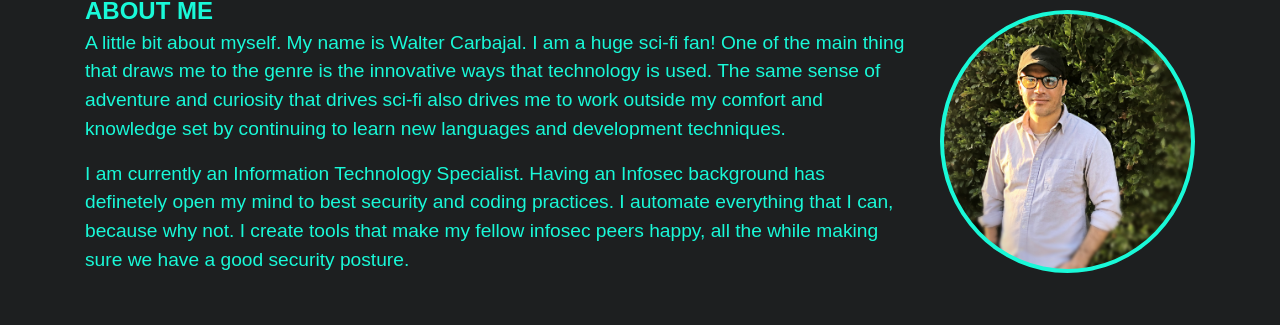
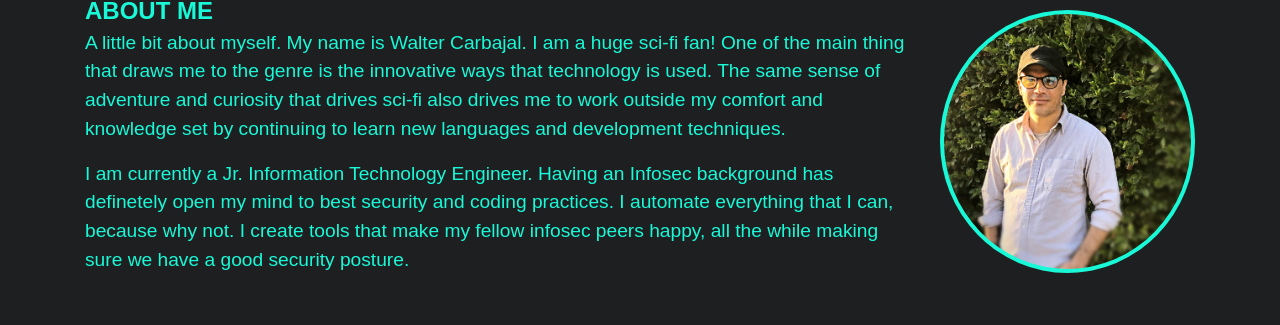
Before and after one commit to cretlaw/portfolio, a plain HTML site: page index.html in a window 1280 px wide. Shown: the part 978-1303 px from the top of the page. Drawn offline with nearby package versions, Linux system fonts and the light colour scheme; a web font is replaced by a local one.

Commit message:
Updated work title in about me

```diff
--- a/index.html
+++ b/index.html
@@ -71,7 +71,7 @@
             new languages and development techniques.
           </p>
           <p>
-            I am currently an Information Technology Specialist. Having an Infosec
+            I am currently a Jr. Information Technology Engineer. Having an Infosec
             background has definetely open my mind to best security and coding practices. I automate everything that I can,
             because why not. I create tools that make my fellow infosec peers happy, all the while making sure we have a good
             security posture.
```
